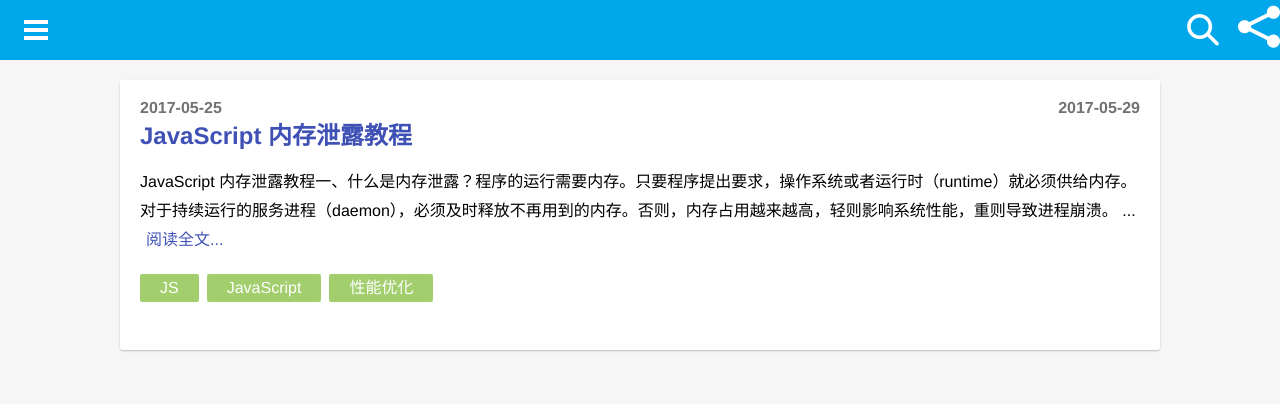
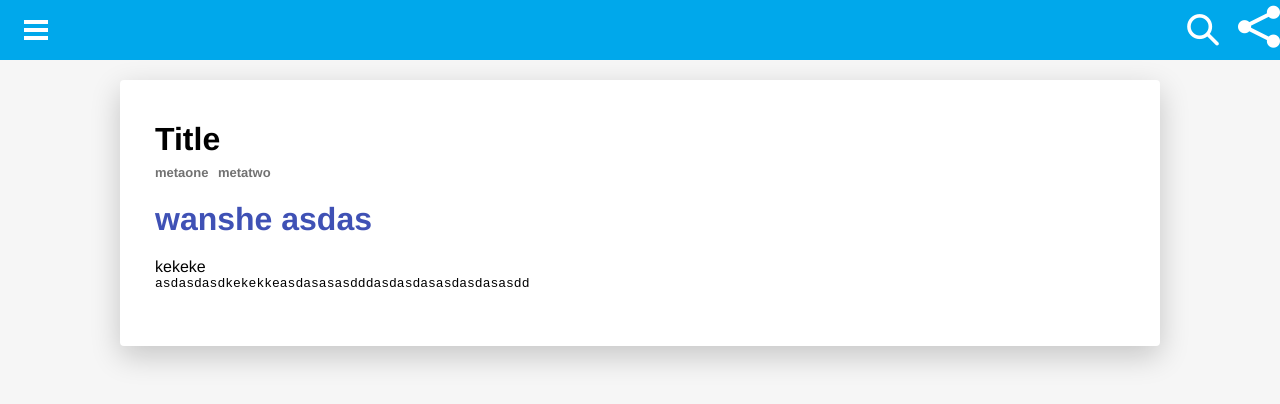
Before and after one commit to lwyj123/lw-blog, a website: page article.html in a window 1280 px wide. Drawn offline with nearby package versions, Linux system fonts and the light colour scheme; files that its build step writes are made by us from their sources.

Commit message:
solve the fetch problem

```diff
--- a/article.html
+++ b/article.html
@@ -66,32 +66,21 @@
     <label for="show-menu" class="mask"></label>
     <div id="main" class="container body-wrap">
         <div class="content">
-            <ul class="post-list">
-                <li class="post-item fade">
-                    <article id="post-memory-leak" class="article-card" itemprop="blogPost">
-                        <div class="post-meta">
-                            <time class="post-publish-time" title="2017年05月25日 21:26" datetime="2017-05-25T13:26:23.000Z" itemprop="datePublished">2017-05-25</time>
-                            <time class="post-lastmodified-time" title="2017年05月25日 21:26" datetime="2017-05-25T13:26:23.000Z" itemprop="datePublished">2017-05-29</time>
-                        </div>
-                        <h3 class="post-title" itemprop="name">
-                            <a class="post-title-link" href="/2017/05/25/memory-leak/">JavaScript 内存泄露教程</a>
-                        </h3>
-                        <div class="post-brief" id="post-content" itemprop="postContent">
-                    JavaScript 内存泄露教程一、什么是内存泄露？程序的运行需要内存。只要程序提出要求，操作系统或者运行时（runtime）就必须供给内存。
-            对于持续运行的服务进程（daemon），必须及时释放不再用到的内存。否则，内存占用越来越高，轻则影响系统性能，重则导致进程崩溃。
-                                ...
-                            <a href="/articles/memory-leak/" class="post-more">阅读全文...</a>
-                        </div>
-                        <div class="post-footer">
-                            <ul class="tag-list">
-                                <li class="tag-item"><a class="article-tag-list-link" href="/tags/JS/">JS</a></li>
-                                <li class="tag-item"><a class="article-tag-list-link" href="/tags/JavaScript/">JavaScript</a></li>
-                                <li class="tag-item"><a class="article-tag-list-link" href="/tags/性能优化/">性能优化</a></li>
-                            </ul>
-                        </div>
-                    </article>
-                </li>
-            </ul>
+            <div class="article-container">
+                <div class="header">
+                    <h1>Title</h1>
+                    <div class="article-meta">
+                        <span>metaone</span>
+                        <span>metatwo</span>
+                    </div>
+                </div>
+                <div class="body">
+
+                </div>
+                <div class="footer">
+
+                </div>
+            </div>
         </div>
         <footer class="footer">
             <div class="top" style="padding:7px;">
@@ -120,8 +109,26 @@
 var BLOG = { ROOT: '/', SHARE: true, REWARD: false };
 
 window.onhashchange = function() {
-    alert('hash changed')
+    console.log('hash changed');
+    articleChange();
+}
+window.onload = function() {
+    console.log('initial');
+    articleChange();
+}
+function articleChange() {
+    $.get({
+        url: "./articles/flexbox/test-Title.json",
+        type: "get",
+        dataType:'text',
+        success: function(data) {
+            $('.article-container > .body').html(JSON.parse(data).html)
+        },
+    })
 }
 </script>
 </body>
+<style>
+
+</style>
 </html>
--- a/articles/flexbox/test-Title.json
+++ b/articles/flexbox/test-Title.json
@@ -1 +1 @@
-{"metaObj":{"title":"test Title","tag":["a","keke\"],\"created_CST":"2017-07-04T10:13:31.626Z","modified_CST":"2017-07-04T10:13:31.626Z","slug":"test-Title"},"html":"<h1 id=\\"wansheasdas\\">wanshe asdas</h1><p>kekeke</p><pre><code class=\\"javascriptaasd language-javascriptaasd\\">kekekkeasdasasasdddasdasdasasdasdasasdd</code></pre>"}
+{"metaObj":{"title":"test Title","tag":["a","keke"],"created_CST":"2017-07-05T08:57:03.021Z","modified_CST":"2017-07-05T08:57:03.021Z","slug":"test-Title"},"html":"<h1 id=\"wansheasdas\">wanshe asdas</h1><p>kekeke</p><pre><code class=\"javascriptaasdasd language-javascriptaasdasd\">asdasdasdkekekkeasdasasasdddasdasdasasdasdasasdd</code></pre>"}
--- a/index.js
+++ b/index.js
@@ -45,10 +45,10 @@
     // rebuild series json
     var series = /.*\/([^\/.]+).*?$/.exec(dirPath)[1]
     var seriesPath = dirPath.replace(/(.*)\/[^\/.]+.*?$/, '$1')
-    rebuildSeriesJson(seriesPath)
+    //rebuildSeriesJson(seriesPath)
 
     // rebuild nav json
-    rebuildNavJson()
+    //rebuildNavJson()
   })
   .on('unlink', function(path) { log('File', path, 'has been removed'); })
   .on('unlinkDir', function(path) { log('Directory', path, 'has been removed'); })
@@ -77,7 +77,7 @@
 }
 function generateArticleJson(basePath, infoObj) {
     log(`path is ${basePath}/${infoObj.metaObj.slug}.json`)
-    fs.writeFile(`${basePath}/${infoObj.metaObj.slug}.json`, escapeJSON(JSON.stringify(infoObj)), function (err) {
+    fs.writeFile(`${basePath}/${infoObj.metaObj.slug}.json`, JSON.stringify(infoObj), function (err) {
         if (err) {
             console.log(err);
         } else {
--- /dev/null
+++ b/static/scss/article/_article.scss
@@ -0,0 +1,35 @@
+@import '_markdown.scss';
+
+.article-container {
+    width: 100%;
+    min-height: 100px;
+    padding: 35px;
+    background: #fff;
+    border-radius: 4px;
+    box-shadow: 0 10px 30px rgba(0,0,0,0.2);
+    background-color: #fff;
+    .header {
+        h1 {
+            font-size: 32px;
+            line-height: 48px;
+        }
+        div.article-meta {
+            span {
+                line-height: 14px;
+                font-size: 13px;
+                font-weight: bold;
+                color: #727272;
+            }
+            span:not(:first-child) {
+                margin-left: 5px;
+            }
+        }
+    }
+    .body {
+        padding-top: 20px;
+        padding-bottom: 20px;
+    }
+    .footer {
+
+    }
+}
--- /dev/null
+++ b/static/scss/article/_markdown.scss
@@ -0,0 +1,11 @@
+.article-container {
+    .body{
+        h1 {
+            color: #3F51B5;
+            margin-bottom: 20px;
+        }
+        &::before {
+
+        }
+    }
+}
--- a/static/scss/style.scss
+++ b/static/scss/style.scss
@@ -3,8 +3,13 @@
 @import '_main.scss';
 @import '_nav.scss';
 @import '_post.scss';
+@import 'article/_article.scss';
 
-
+*::-webkit-scrollbar{
+    -webkit-appearance:none;
+    width:8px;
+    height:8px;
+}
 a {
     text-decoration: none;
     cursor: pointer;
```
Also changed, not shown: static/style.css, 1 other file.
